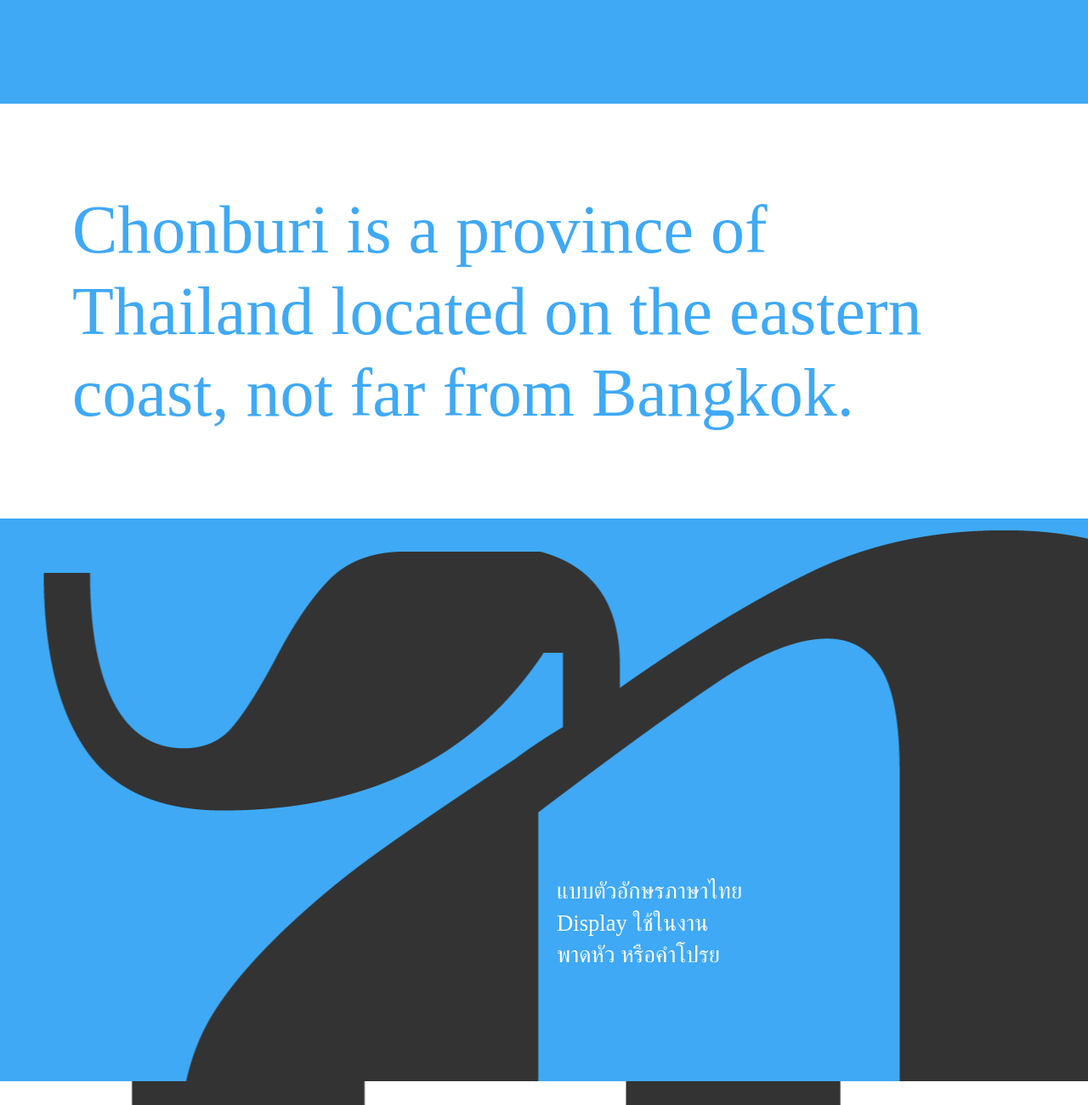
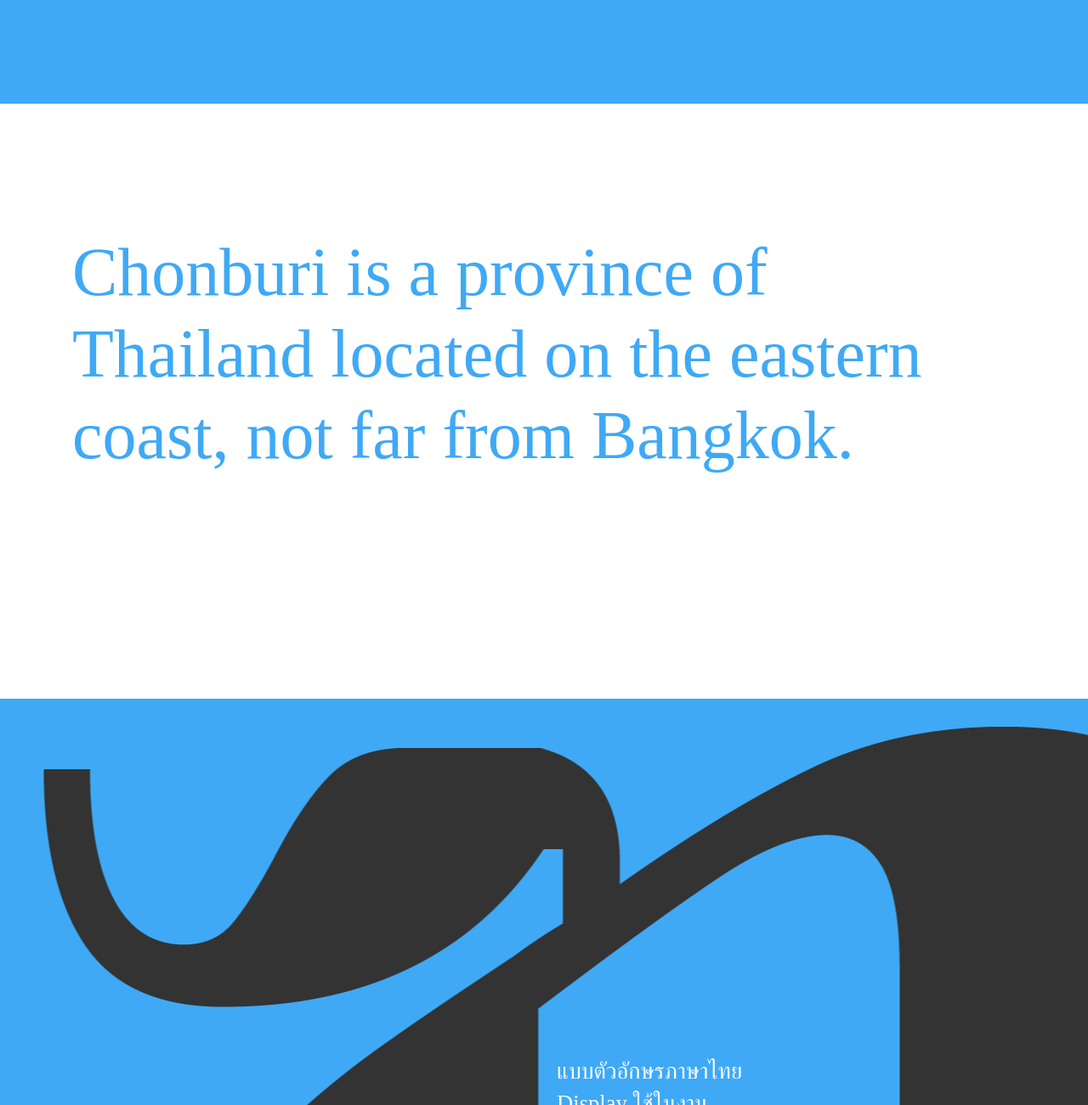
Before and after one commit to cadsondemak/chonburi, a plain HTML site: page index.html in a window 1280 px wide. Shown: the part 460-1760 px from the top of the page at 85% size. Drawn offline with nearby package versions, Linux system fonts and the light colour scheme; files whose address does not match are found by name.

Commit message:
Update Style.css

```diff
--- a/style.css
+++ b/style.css
@@ -34,14 +34,15 @@
   line-height: 120%;
   font-weight: normal;
   text-align: left;
-  padding-top: 100px;
-  padding-bottom: 100px;
+  padding-top: 150px;
+  height: 700px;
 }
 
 #block-3 {
   background: url("img/block03.png") no-repeat center;
   color: #FFF;
   background-color: #3FA9F5;
+  height: 700px;
 }
 
 #block-3-text {
@@ -58,6 +59,7 @@
   background: url("img/block04.png") no-repeat center;
   color: #FFF;
   background-color: #333333;
+  height: 700px;
 }
 
 #block-4-text {
@@ -74,7 +76,7 @@
   background: url("img/block05.png") no-repeat center;
   color: #333333;
   background-color: #FFF;
-  padding-top: 700px;
+  height: 720px;
 }
 
 #block-6 {
```
